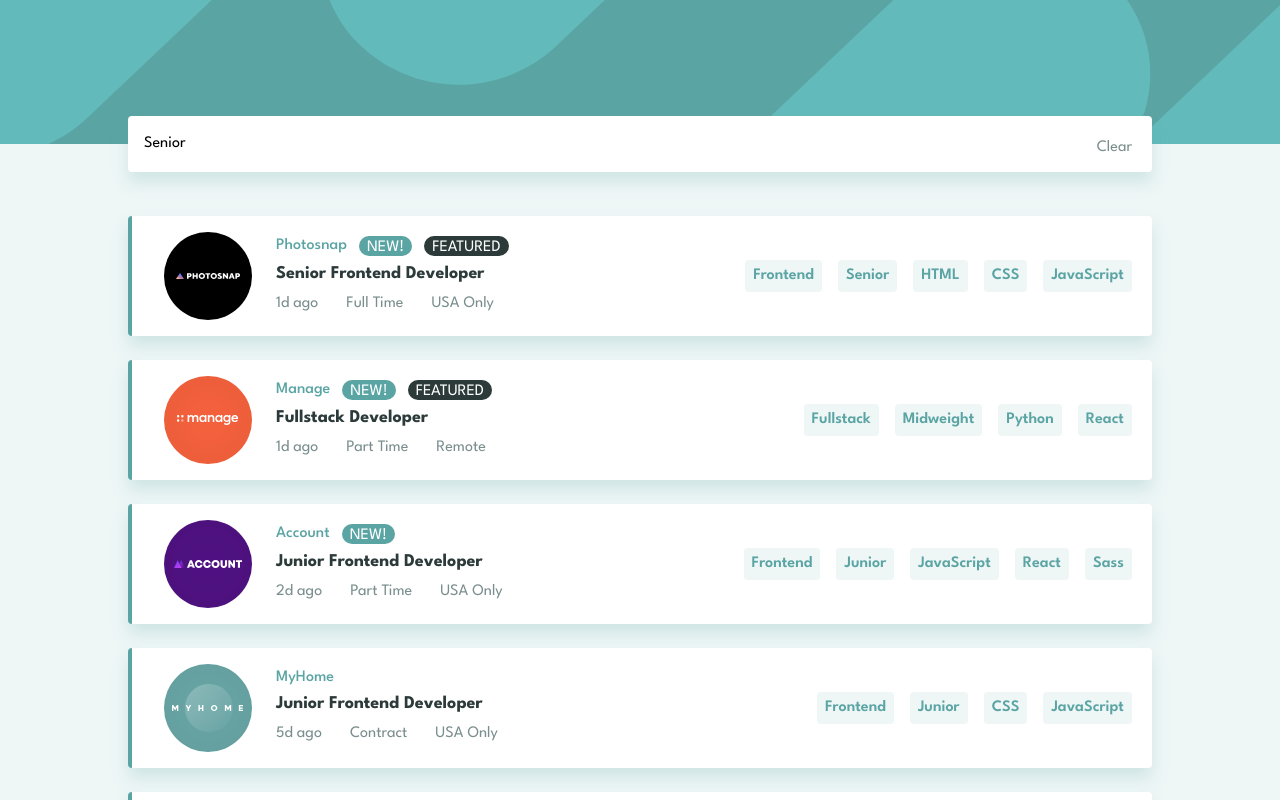
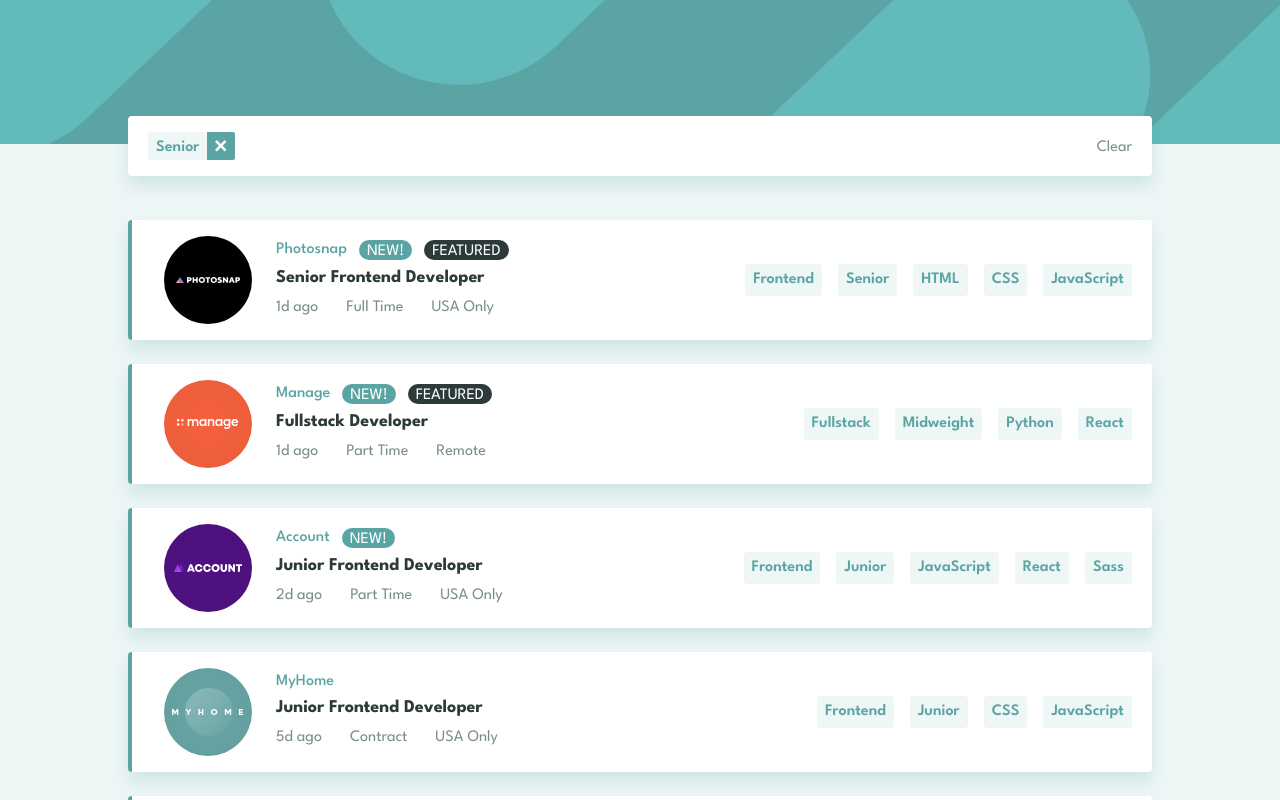
Before and after one commit to aweliego/job-listings, a React (Vite) app: page / in a window 1280 px wide. Both pictures are taken after a click on the button "Senior". Shown: the top 800 px of the page. Built offline with nearby package versions, Linux system fonts and the light colour scheme.

Commit message:
Create and style filter tags

```diff
--- /dev/null
+++ b/src/components/FilterTag.tsx
@@ -0,0 +1,21 @@
+import React from 'react'
+import RemoveIcon from '../../public/assets/images/icon-remove.svg'
+
+type FilterTagProps = {
+    title: string
+}
+
+const FilterTag: React.FC<FilterTagProps> = ({ title }) => {
+
+    return (
+        <>
+            <span className='filter mr-0 rounded-l-sm px-2 py-1 h-7'>
+                {title}
+            </span>
+            <img src={RemoveIcon} alt="remove filter"
+                className='inline-block font-semibold text-white bg-cyan-primary hover:bg-cyan-very-dark rounded-r-sm ml-0 mr-3 px-2 py-2 h-7 cursor-pointer' />
+        </>
+    )
+}
+
+export default FilterTag
--- a/src/components/Listing.tsx
+++ b/src/components/Listing.tsx
@@ -36,7 +36,7 @@ const Listing: React.FC<ListingProps> = ({
 
     const addFilters = (e: React.MouseEvent<HTMLButtonElement, MouseEvent>) => {
         const filter = e.currentTarget.innerHTML
-        if (!filters.includes(filter)) setFilters((prevFilters) => [filter, ...prevFilters])
+        if (!filters.includes(filter)) setFilters((prevFilters) => [...prevFilters, filter])
         return
     }
 
@@ -72,7 +72,7 @@ const Listing: React.FC<ListingProps> = ({
 
             {/* Filters */}
             <div className='flex flex-wrap gap-2 '>
-                {[role, level, ...languages, ...tools].map((filter) => <button onClick={(e) => addFilters(e)} className='filter'>{filter}</button>)}
+                {[role, level, ...languages, ...tools].map((filter) => <button onClick={(e) => addFilters(e)} className='filter hover:text-white hover:bg-cyan-primary '>{filter}</button>)}
             </div>
         </article >)
 }
--- a/src/components/SearchBar.tsx
+++ b/src/components/SearchBar.tsx
@@ -1,4 +1,5 @@
 import React from 'react'
+import FilterTag from './FilterTag'
 
 type SearchBarProps = {
     filters: string[]
@@ -9,8 +10,8 @@ const SearchBar: React.FC<SearchBarProps> = ({ filters, setFilters }) => {
 
     return (
         <div className='-translate-y-7 relative w-11/12 sm:w-4/5 mx-auto block'>
-            <div className='w-full h-14 rounded drop-shadow-lg outline-none p-4 bg-white'>
-                {filters}
+            <div className='flex flex-wrap gap-y-3 rounded drop-shadow-lg outline-none p-4 bg-white'>
+                {filters.map(filter => <FilterTag title={filter} />)}
             </div>
             <button type='button' onClick={() => setFilters([])} className='absolute top-5 right-5 text-cyan-dark hover:text-cyan-primary hover:underline'>Clear</button>
         </div >
```
